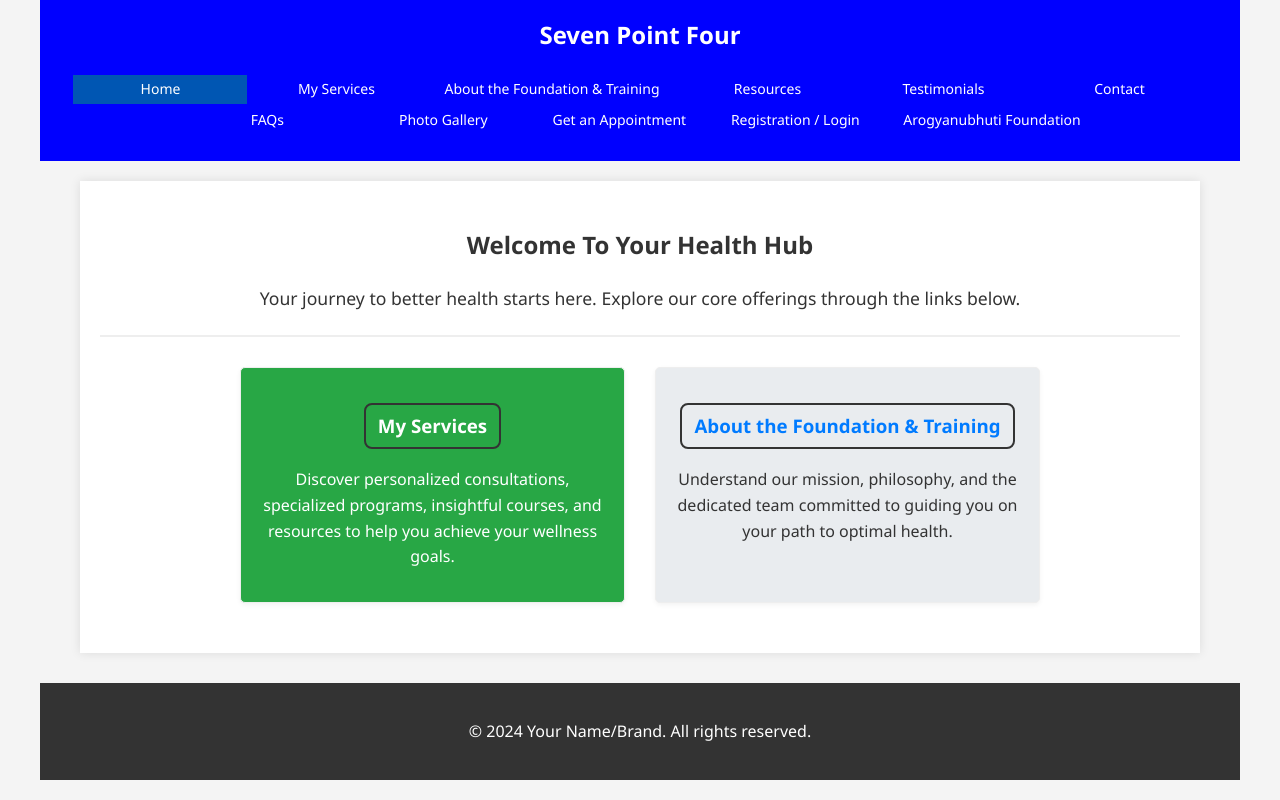
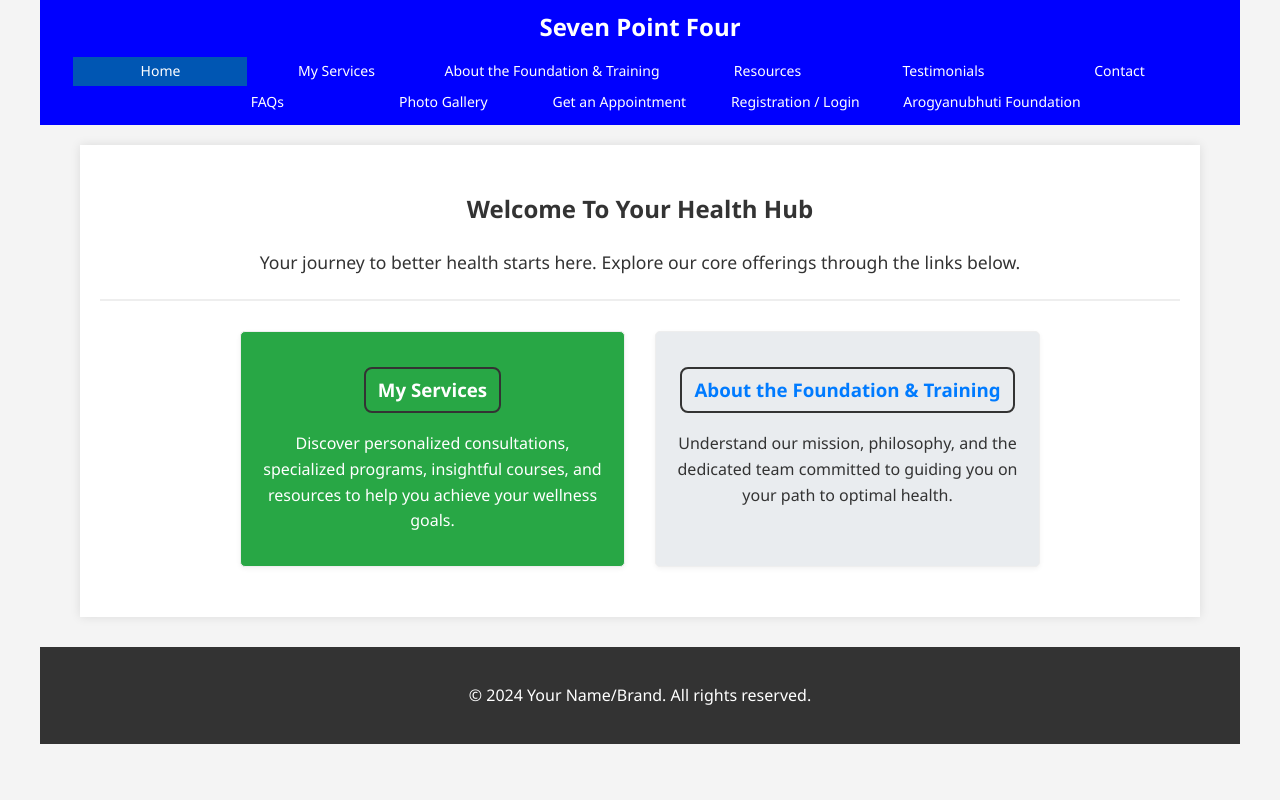
Before and after one commit to sevenpointfour/mywebsite, a website: page public/index.html in a window 1280 px wide. Drawn offline with Linux system fonts and the light colour scheme; files whose address does not match are found by name.

Commit message:
Reduce navbar height and padding

```diff
--- a/public/css/main_style.css
+++ b/public/css/main_style.css
@@ -14,7 +14,7 @@ body {
 header {
     background-color: blue;
     color: #fff;
-    padding: 1rem 0;
+    padding: 0.5rem 0;
     position: sticky;
     top: 0;
     z-index: 1000;
@@ -54,7 +54,7 @@ header {
     flex-wrap: wrap;
     align-items: center;
     justify-content: center;
-    padding: 10px;
+    padding: 0 10px;
     font-size: larger;
     display: none;
 }
```
